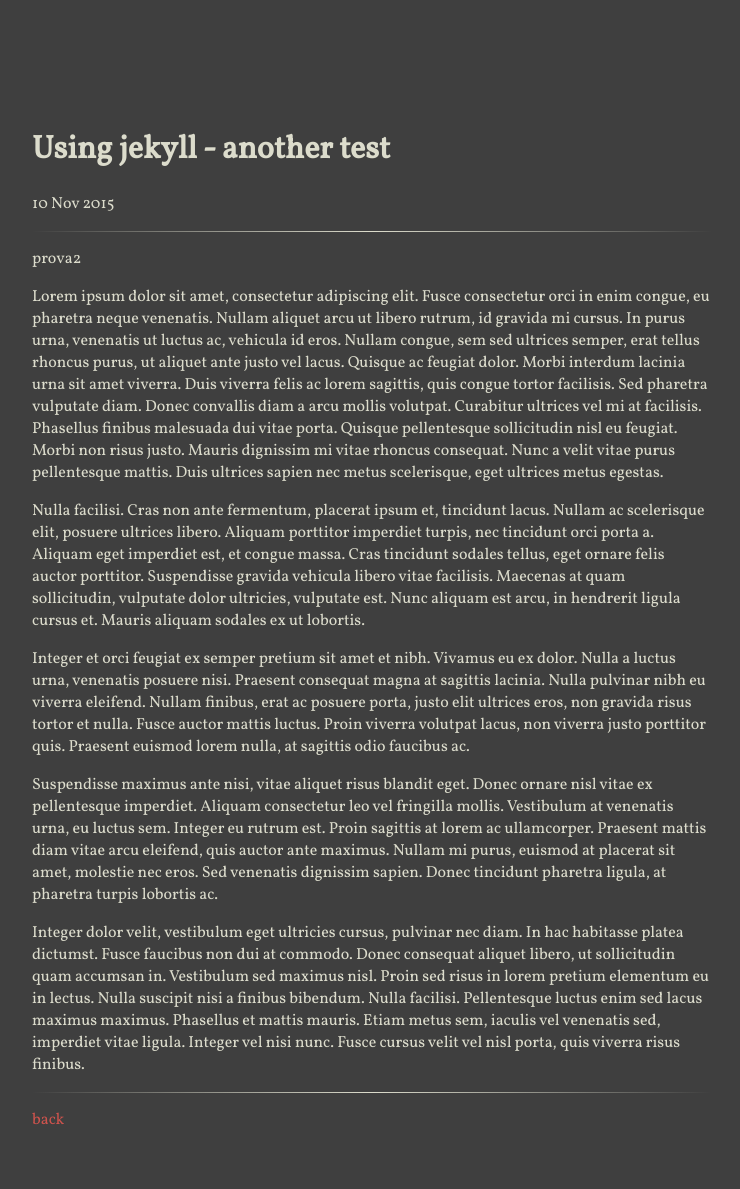
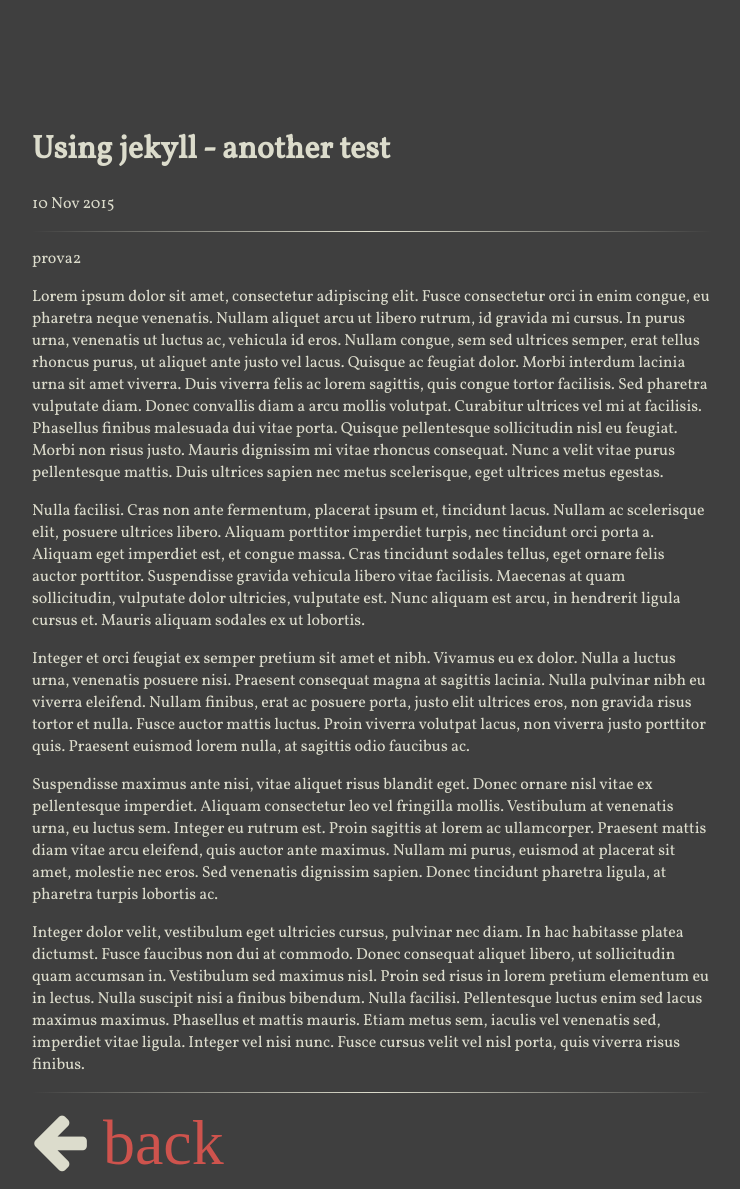
Before and after one commit to rs2/anbasile.github.io, a Jekyll site: the page built from _posts/2015-11-10-blogging-again-with-jekyll.md, in a window 1280 px wide. Shown: the whole page, without its empty margins (268-1008 px from the left). Built offline with Jekyll 4.4.1, drawn with Linux system fonts in a browser that asks for light colours; nearby versions of some CDN libraries; before the commit the page ends 1147 px from its top, so only the background shows below that.

Commit message:
Update post.html

```diff
--- a/_layouts/post.html
+++ b/_layouts/post.html
@@ -11,7 +11,9 @@ layout: base
   <hr />
   <div>
   	<p>
-  	  <a href="http://anbasile.github.io" style="text-align: center">back</a>
+  	<span class="fa fa-arrow-left fa-4x">
+  	<a href="http://anbasile.github.io" style="text-align: center">back</a>
+  	</span>
   	</p>
   </div>
 </div>
```
